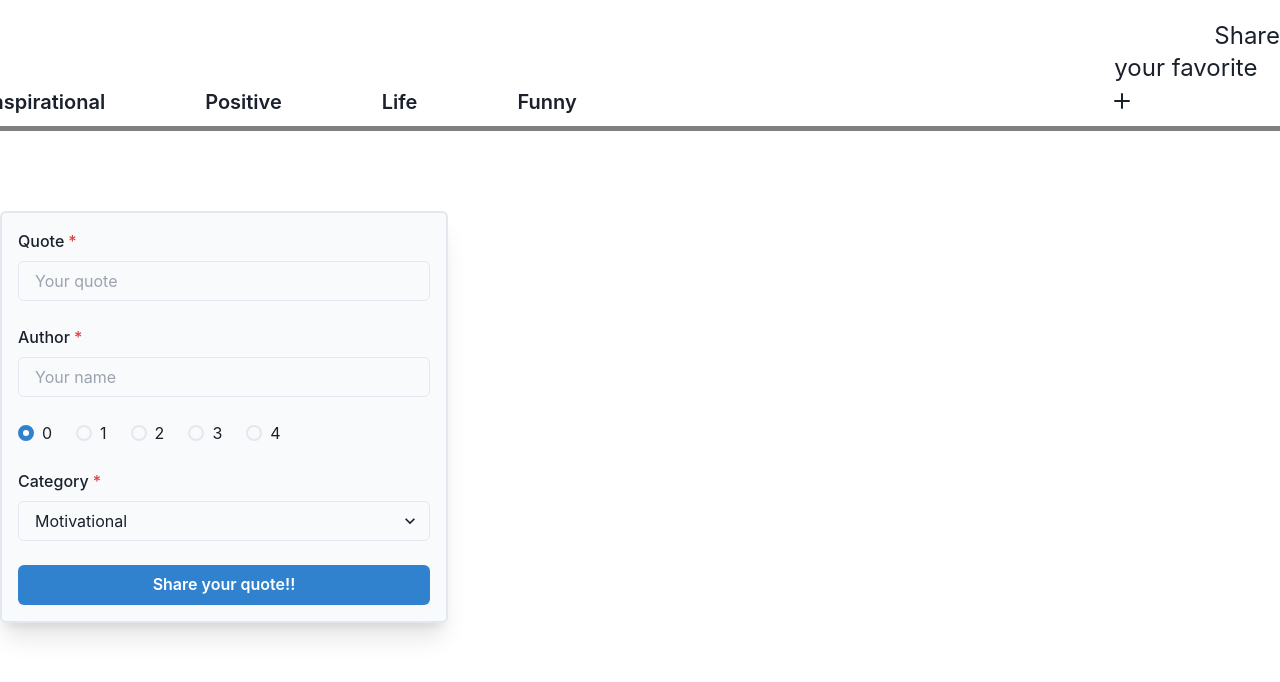
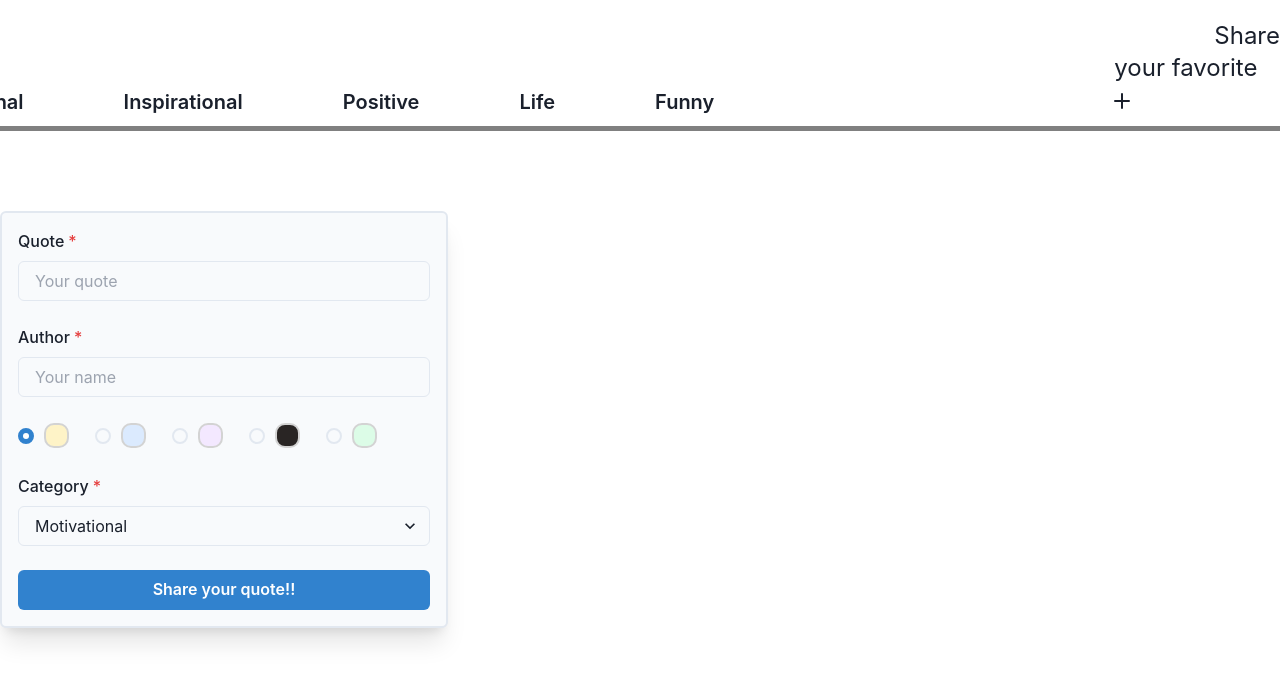
Before and after one commit to SoponwichT/All-in-Quote-Web, a Next.js app: page /addquote in a window 1280 px wide. Shown: the top 682 px of the page. Built offline with nearby package versions, Linux system fonts and the light colour scheme; a web font is replaced by a local one.

Commit message:
add color option to add&edit form

```diff
--- a/pages/addquote.js
+++ b/pages/addquote.js
@@ -40,7 +40,7 @@ export default function addquote() {
             .then(response => response.json())
             .then(data => {
                 console.log('Success:', data);
-                window.location="/"
+                window.location = "/"
             })
             .catch((error) => {
                 console.error('Error:', error);
@@ -63,11 +63,64 @@ export default function addquote() {
                     <FormControl isRequired>
                         <RadioGroup value={color} onChange={(e) => setColor(parseInt(e))}>
                             <HStack spacing='24px'>
-                                <Radio value={0} >0</Radio>
-                                <Radio value={1} >1</Radio>
-                                <Radio value={2} >2</Radio>
-                                <Radio value={3} >3</Radio>
-                                <Radio value={4} >4</Radio>
+                                <Radio value={0} >
+                                    <div
+                                        style={{
+                                            borderRadius: "40%",
+                                            border: "2px solid lightgrey",
+                                            backgroundColor: "#FEF3C7",
+                                            width: "25px",
+                                            height: "25px",
+                                            margin: "2px",
+                                        }}
+                                    ></div>
+                                </Radio>
+                                <Radio value={1} >
+                                    <div
+                                        style={{
+                                            borderRadius: "40%",
+                                            border: "2px solid lightgrey",
+                                            backgroundColor: "#DBEAFE",
+                                            width: "25px",
+                                            height: "25px",
+                                            margin: "2px",
+                                        }}
+                                    ></div>
+                                </Radio>
+                                <Radio value={2} >
+                                    <div
+                                        style={{
+                                            borderRadius: "40%",
+                                            border: "2px solid lightgrey",
+                                            backgroundColor: "#F3E8FF",
+                                            width: "25px",
+                                            height: "25px",
+                                            margin: "2px",
+                                        }}
+                                    ></div>
+                                </Radio>
+                                <Radio value={3} >
+                                    <div
+                                        style={{
+                                            borderRadius: "40%",
+                                            border: "2px solid lightgrey",
+                                            backgroundColor: "#292524",
+                                            width: "25px",
+                                            height: "25px",
+                                            margin: "2px",
+                                        }}
+                                    ></div></Radio>
+                                <Radio value={4} >
+                                    <div
+                                        style={{
+                                            borderRadius: "40%",
+                                            border: "2px solid lightgrey",
+                                            backgroundColor: "#DCFCE7",
+                                            width: "25px",
+                                            height: "25px",
+                                            margin: "2px",
+                                        }}
+                                    ></div></Radio>
                             </HStack>
                         </RadioGroup>
                     </FormControl>
--- a/pages/editquote.js
+++ b/pages/editquote.js
@@ -20,10 +20,11 @@ export default function editquote() {
     const [category, setCategory] = useState("Motivational")
     const API_URL = "https://allinquote-server.herokuapp.com/quotes";
     const categories = ["Motivational",
-    "Inspirational",
-    "Positive",
-    "Life",
-    "Funny"]
+        "Inspirational",
+        "Positive",
+        "Life",
+        "Funny"]
+
 
     const getQuotes = async () => {
         try {
@@ -91,11 +92,64 @@ export default function editquote() {
                     <FormControl isRequired>
                         <RadioGroup value={color} onChange={(e) => setColor(parseInt(e))}>
                             <HStack spacing='24px'>
-                                <Radio value={0} >0</Radio>
-                                <Radio value={1} >1</Radio>
-                                <Radio value={2} >2</Radio>
-                                <Radio value={3} >3</Radio>
-                                <Radio value={4} >4</Radio>
+                                <Radio value={0} >
+                                    <div
+                                        style={{
+                                            borderRadius: "40%",
+                                            border: "2px solid lightgrey",
+                                            backgroundColor: "#FEF3C7",
+                                            width: "25px",
+                                            height: "25px",
+                                            margin: "2px",
+                                        }}
+                                    ></div>
+                                </Radio>
+                                <Radio value={1} >
+                                    <div
+                                        style={{
+                                            borderRadius: "40%",
+                                            border: "2px solid lightgrey",
+                                            backgroundColor: "#DBEAFE",
+                                            width: "25px",
+                                            height: "25px",
+                                            margin: "2px",
+                                        }}
+                                    ></div>
+                                </Radio>
+                                <Radio value={2} >
+                                    <div
+                                        style={{
+                                            borderRadius: "40%",
+                                            border: "2px solid lightgrey",
+                                            backgroundColor: "#F3E8FF",
+                                            width: "25px",
+                                            height: "25px",
+                                            margin: "2px",
+                                        }}
+                                    ></div>
+                                </Radio>
+                                <Radio value={3} >
+                                    <div
+                                        style={{
+                                            borderRadius: "40%",
+                                            border: "2px solid lightgrey",
+                                            backgroundColor: "#292524",
+                                            width: "25px",
+                                            height: "25px",
+                                            margin: "2px",
+                                        }}
+                                    ></div></Radio>
+                                <Radio value={4} >
+                                    <div
+                                        style={{
+                                            borderRadius: "40%",
+                                            border: "2px solid lightgrey",
+                                            backgroundColor: "#DCFCE7",
+                                            width: "25px",
+                                            height: "25px",
+                                            margin: "2px",
+                                        }}
+                                    ></div></Radio>
                             </HStack>
                         </RadioGroup>
                     </FormControl>
--- a/styles/globals.css
+++ b/styles/globals.css
@@ -25,7 +25,8 @@ nav .logo {
   margin-right: auto;
 }
 nav .category {
-  margin-right: 42%;
+  margin-right: auto;
+  padding-right: 25rem;
 }
 nav a{
   margin-left: 100px;
```
